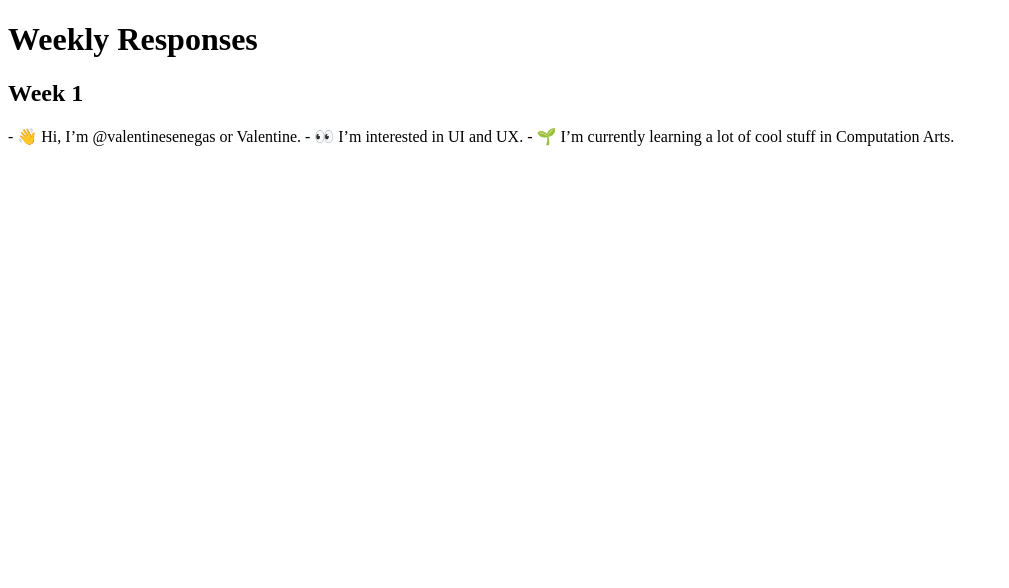
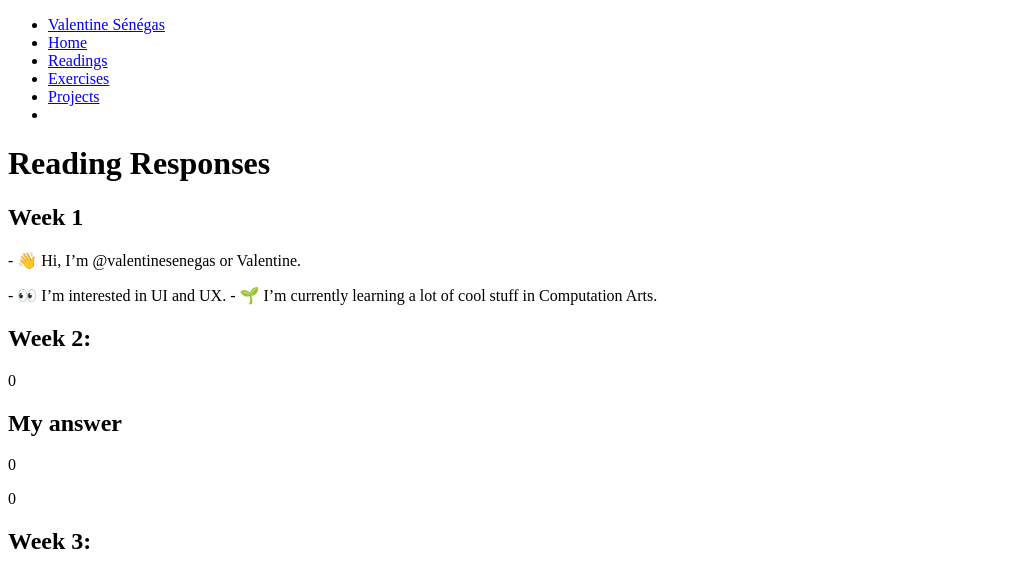
Before and after one commit to valentinesenegas/CART451, a plain HTML site: page weekly-responses.html in a window 1280 px wide. Shown: the whole page, without its empty margins (0-1009 px from the left). Drawn offline with Linux system fonts and the light colour scheme.

Commit message:
Edited weekly response page
New structure and CSS

```diff
--- /dev/null
+++ b/styles.css
@@ -0,0 +1,93 @@
+nav {
+  position: fixed;
+  top: 0;
+  left: 0;
+  width: 100%;
+  padding: 10px;
+  background-color: rgba(255, 255, 255, 0.5);
+  box-shadow:
+    inset 0 0 0 rgba(0, 0, 0, 0),
+    0.3em 0.3em 1em rgba(236, 165, 216, 0.2);
+}
+
+ul.menu, ul.submenu {
+  list-style-type: none;
+}
+
+.weird-background1 {
+  background-image: url(https://media.giphy.com/media/xTiTnxpQ3ghPiB2Hp6/giphy.gif);
+  color: white;
+}
+
+.weird-background2 {
+  background-image: url(https://media.giphy.com/media/3o6ZtgvOkvR3KI6tz2/giphy.gif);
+  color: white;
+}
+
+div.banner {
+  width: 100%;
+  height: 15vh;
+  margin-left: auto;
+  margin-right: auto;
+}
+
+div.pinkbackground:before {
+  content: ' ';
+  display: block;
+  position: fixed;
+  left: 0;
+  top: 0;
+  width: 100%;
+  height: 100%;
+  z-index: -1;
+  opacity: 0.6;
+  background-image: url('https://images.unsplash.com/photo-1503455637927-730bce8583c0?ixlib=rb-1.2.1&ixid=eyJhcHBfaWQiOjEyMDd9&auto=format&fit=crop&w=1950&q=80');
+  background-repeat: repeat-x;
+  background-position: 50% 0;
+  background-size: cover;
+}
+
+div.weekly-question {
+  /* width: 900px */
+  background-color: white;
+  padding: 15px;
+  border-radius: 3px;
+  width: 20%;
+  box-shadow:
+    inset 0 0 0 rgba(0, 0, 0, 0),
+    0.3em 0.3em 1em rgba(236, 165, 216, 0.5);
+  margin: 5px 0;
+}
+
+div.weekly-question:hover {
+  background-image: url(https://media.giphy.com/media/1BGf7wpCo0e4hFNfdR/giphy.gif);
+  background-size: cover;
+  /* color: white; */
+}
+
+div.weekly-question p {
+  margin-bottom: 10px
+}
+
+.question {
+  font-style: italic;
+  margin: 10px 0;
+}
+
+div.textbox {
+  width: 50%;
+  margin-left: auto;
+  margin-right: auto;
+  margin-top: 50px;
+  background-color: #9999FF;
+  padding: 20px;
+  box-sizing: border-box;
+  /* position: fixed; */
+  position: absolute;
+  top: 300px;
+  right: 400px;
+}
+
+span.special {
+  background-color: #FF9999;
+}
--- a/weekly-responses.html
+++ b/weekly-responses.html
@@ -2,14 +2,80 @@
 <html>
 <body>
 
-<h1>Weekly Responses</h1>
+    <head>
+      <title>Weekly Responses</title>
+        <link rel="preconnect" href="https://fonts.googleapis.com">
+    <link rel="preconnect" href="https://fonts.gstatic.com" crossorigin>
+    <link href="https://fonts.googleapis.com/css2?family=Cabin:ital,wght@0,400;0,500;0,600;0,700;1,400;1,500;1,600;1,700&display=swap" rel="stylesheet">
+    </head>
 
-<h2>Week 1</h2>
+<!-- <h1>Weekly Responses</h1> -->
 
-<p>- 👋 Hi, I’m @valentinesenegas or Valentine.
-    - 👀 I’m interested in UI and UX.
-    - 🌱 I’m currently learning a lot of cool stuff in Computation Arts.
-</p>
+  <nav>
+    <ul class="menu flexbox wrap">
+      <li class="logo"><a href="#">Valentine Sénégas</a></li>
+      <li class="item"><a href="index.html">Home</a></li>
+      <li class="item"><a href="#">Readings</a></li>
+      <li class="item"><a href="exercises.html">Exercises</a></li>
+      <li class="item"><a href="projects.html">Projects</a>
+      </li>
+
+      <li class="toggle"><a href="#"><i class="fas fa-bars"></i></a></li>
+    </ul>
+  </nav>
+
+  <div class="banner flexbox nowrap">
+    <h1 class="hvr-grow">Reading Responses</h1>
+  </div>
+
+
+  <div class="container pinkbackground flexbox wrap">
+    <!-- Weekly Questions -->
+
+    <!-- WEEK 2 -->
+    <div class="weekly-question hvr-grow-rotate">
+      <h2>Week 1</h2>
+
+      <p>- 👋 Hi, I’m @valentinesenegas or Valentine.
+      </p>
+        <p>
+          - 👀 I’m interested in UI and UX.
+          - 🌱 I’m currently learning a lot of cool stuff in Computation Arts.
+
+      </p>
+
+    </div>
+
+    <!-- WEEK 2 -->
+    <div class="weekly-question hvr-grow-rotate">
+      <h2>Week 2: </h2>
+
+      <p class="question">
+        0
+      </p>
+
+      <h2>My answer</h2>
+
+      <p>
+        0
+      </p>
+
+      <p>
+        0
+      </p>
+
+    </div>
+
+    <!-- WEEK 3 -->
+    <div class="weekly-question hvr-wobble-vertical">
+      <h2>Week 3: </h2>
+
+      <p class="question">
+
+      </div>
+
+    <!-- div.container end -->
+  </div>
 
 </body>
 </html>
```
